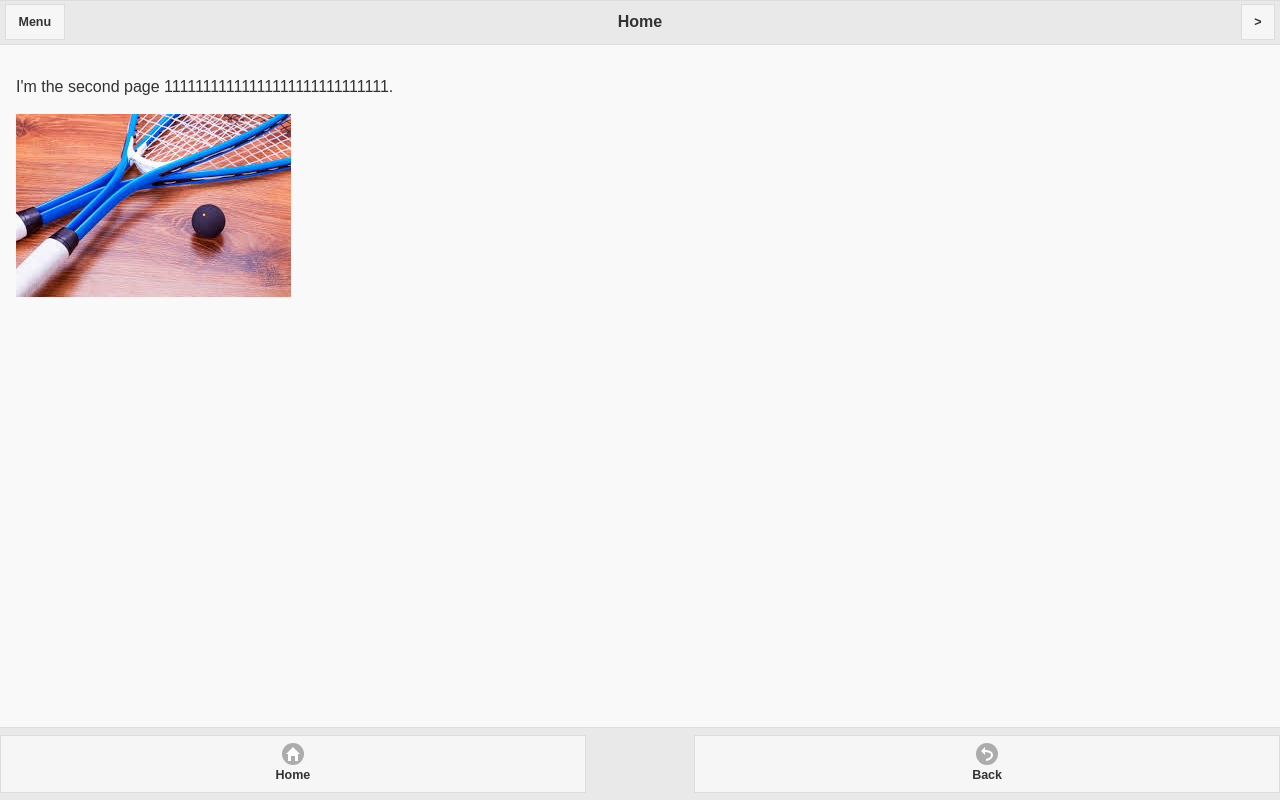
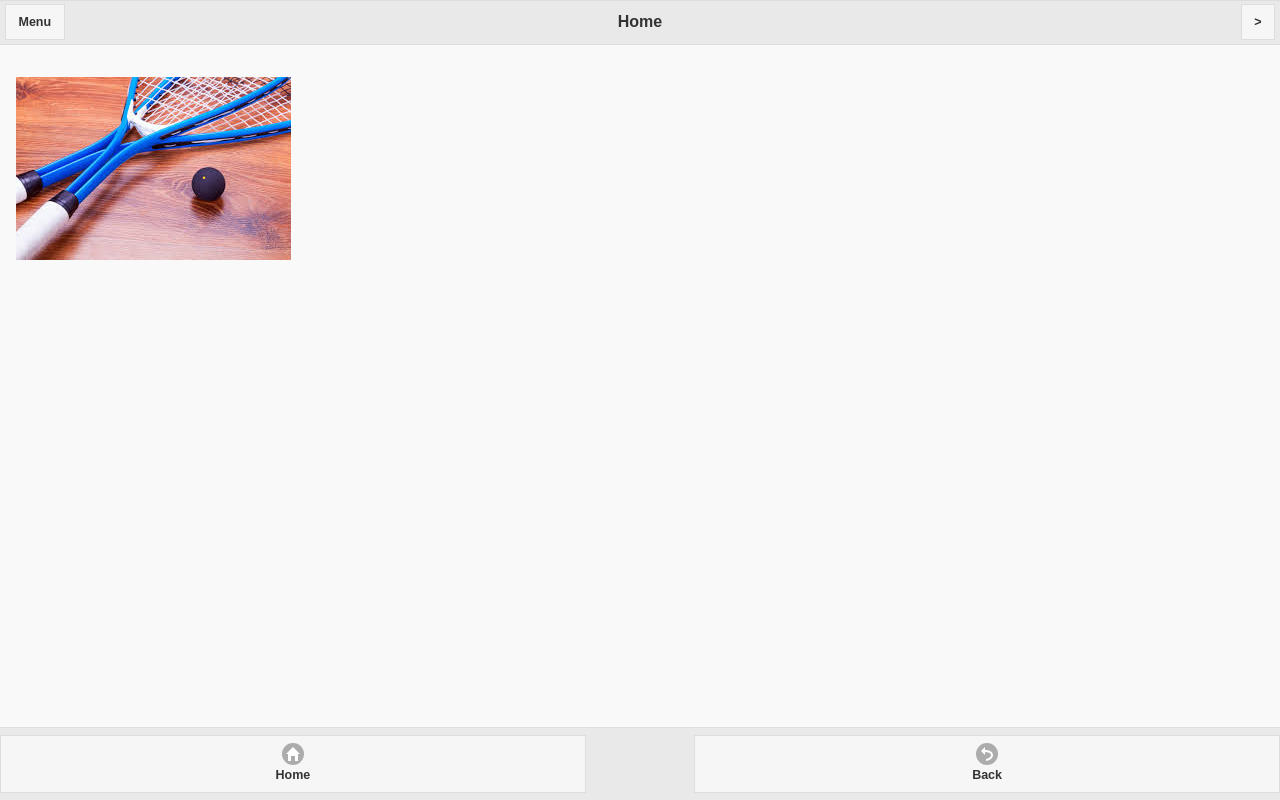
Before and after one commit to Alfonse12/HIT381-Deliverable-2, a plain HTML site: page index.html in a window 1280 px wide. Drawn offline with Linux system fonts and the light colour scheme.

Commit message:
Update index.html

```diff
--- a/index.html
+++ b/index.html
@@ -49,7 +49,7 @@
 	</div><!-- /header -->
 
 	<div role="main" class="ui-content">
-    <p>I'm the second page 11111111111111111111111111111.</p>
+    <p></p>
       <img src="img/profile.jpg" alt="home">
 
 
```
